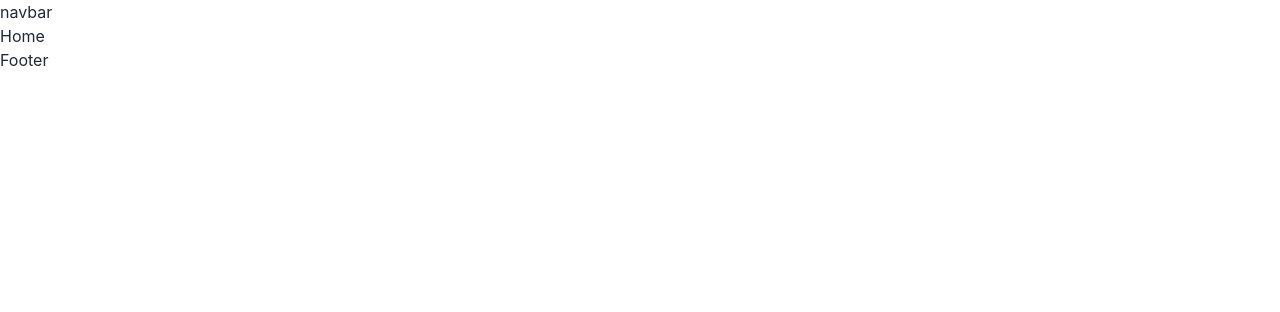
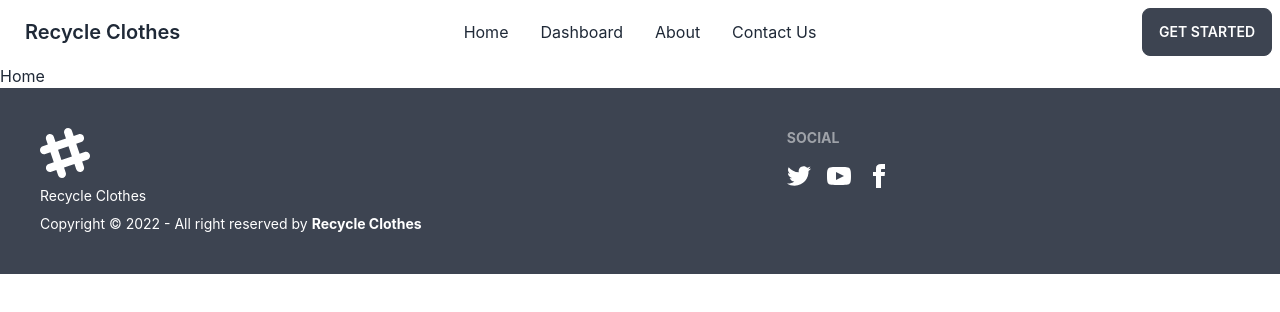
Before and after one commit to MMamunurRashid/Used-Product-Resale, a React (Create React App) app: page / in a window 1280 px wide. Shown: the top 312 px of the page. Built offline with nearby package versions, Linux system fonts and the light colour scheme.

Commit message:
router setup and navbar and footer

```diff
--- a/public/index.html
+++ b/public/index.html
@@ -1,5 +1,5 @@
 <!DOCTYPE html>
-<html lang="en">
+<html data-theme="light" lang="en">
 
 <head>
   <meta charset="utf-8" />
--- a/src/App.js
+++ b/src/App.js
@@ -1,11 +1,10 @@
-import logo from "./logo.svg";
-import "./App.css";
-import Home from "./Pages/Home/Home/Home";
+import { RouterProvider } from "react-router-dom";
+import router from "./Routes/Routes/Routes";
 
 function App() {
   return (
-    <div className="">
-      <Home></Home>
+    <div className="max-w-[1440px] mx-auto">
+      <RouterProvider router={router}></RouterProvider>
     </div>
   );
 }
--- /dev/null
+++ b/src/Layout/Main.js
@@ -0,0 +1,16 @@
+import React from "react";
+import { Outlet } from "react-router-dom";
+import Footer from "../Pages/Shared/Footer/Footer";
+import Navbar from "../Pages/Shared/Navbar/Navbar";
+
+const Main = () => {
+  return (
+    <div>
+      <Navbar></Navbar>
+      <Outlet></Outlet>
+      <Footer></Footer>
+    </div>
+  );
+};
+
+export default Main;
--- a/src/Pages/Home/Home/Home.js
+++ b/src/Pages/Home/Home/Home.js
@@ -1,15 +1,11 @@
 import React from "react";
 import useTitle from "../../../hooks/useTitle";
-import Navbar from "../../Shared/Navbar/Navbar";
-import Footer from "../../Shared/Footer/Footer";
 
 const Home = () => {
   useTitle("Home");
   return (
     <div>
-      <Navbar></Navbar>
       <h1>Home</h1>
-      <Footer></Footer>
     </div>
   );
 };
--- a/src/Pages/Shared/Footer/Footer.js
+++ b/src/Pages/Shared/Footer/Footer.js
@@ -1,7 +1,69 @@
 import React from "react";
+import { Link } from "react-router-dom";
 
 const Footer = () => {
-  return <div>Footer</div>;
+  return (
+    <div>
+      <footer className="footer p-10 bg-neutral text-neutral-content">
+        <div>
+          <svg
+            width="50"
+            height="50"
+            viewBox="0 0 24 24"
+            xmlns="http://www.w3.org/2000/svg"
+            fillRule="evenodd"
+            clipRule="evenodd"
+            className="fill-current"
+          >
+            <path d="M22.672 15.226l-2.432.811.841 2.515c.33 1.019-.209 2.127-1.23 2.456-1.15.325-2.148-.321-2.463-1.226l-.84-2.518-5.013 1.677.84 2.517c.391 1.203-.434 2.542-1.831 2.542-.88 0-1.601-.564-1.86-1.314l-.842-2.516-2.431.809c-1.135.328-2.145-.317-2.463-1.229-.329-1.018.211-2.127 1.231-2.456l2.432-.809-1.621-4.823-2.432.808c-1.355.384-2.558-.59-2.558-1.839 0-.817.509-1.582 1.327-1.846l2.433-.809-.842-2.515c-.33-1.02.211-2.129 1.232-2.458 1.02-.329 2.13.209 2.461 1.229l.842 2.515 5.011-1.677-.839-2.517c-.403-1.238.484-2.553 1.843-2.553.819 0 1.585.509 1.85 1.326l.841 2.517 2.431-.81c1.02-.33 2.131.211 2.461 1.229.332 1.018-.21 2.126-1.23 2.456l-2.433.809 1.622 4.823 2.433-.809c1.242-.401 2.557.484 2.557 1.838 0 .819-.51 1.583-1.328 1.847m-8.992-6.428l-5.01 1.675 1.619 4.828 5.011-1.674-1.62-4.829z"></path>
+          </svg>
+          <p>Recycle Clothes</p>
+          <p>
+            Copyright © 2022 - All right reserved by{" "}
+            <strong>Recycle Clothes</strong>
+          </p>
+        </div>
+        <div>
+          <span className="footer-title">Social</span>
+          <div className="grid grid-flow-col gap-4">
+            <Link>
+              <svg
+                xmlns="http://www.w3.org/2000/svg"
+                width="24"
+                height="24"
+                viewBox="0 0 24 24"
+                className="fill-current"
+              >
+                <path d="M24 4.557c-.883.392-1.832.656-2.828.775 1.017-.609 1.798-1.574 2.165-2.724-.951.564-2.005.974-3.127 1.195-.897-.957-2.178-1.555-3.594-1.555-3.179 0-5.515 2.966-4.797 6.045-4.091-.205-7.719-2.165-10.148-5.144-1.29 2.213-.669 5.108 1.523 6.574-.806-.026-1.566-.247-2.229-.616-.054 2.281 1.581 4.415 3.949 4.89-.693.188-1.452.232-2.224.084.626 1.956 2.444 3.379 4.6 3.419-2.07 1.623-4.678 2.348-7.29 2.04 2.179 1.397 4.768 2.212 7.548 2.212 9.142 0 14.307-7.721 13.995-14.646.962-.695 1.797-1.562 2.457-2.549z"></path>
+              </svg>
+            </Link>
+            <Link>
+              <svg
+                xmlns="http://www.w3.org/2000/svg"
+                width="24"
+                height="24"
+                viewBox="0 0 24 24"
+                className="fill-current"
+              >
+                <path d="M19.615 3.184c-3.604-.246-11.631-.245-15.23 0-3.897.266-4.356 2.62-4.385 8.816.029 6.185.484 8.549 4.385 8.816 3.6.245 11.626.246 15.23 0 3.897-.266 4.356-2.62 4.385-8.816-.029-6.185-.484-8.549-4.385-8.816zm-10.615 12.816v-8l8 3.993-8 4.007z"></path>
+              </svg>
+            </Link>
+            <Link>
+              <svg
+                xmlns="http://www.w3.org/2000/svg"
+                width="24"
+                height="24"
+                viewBox="0 0 24 24"
+                className="fill-current"
+              >
+                <path d="M9 8h-3v4h3v12h5v-12h3.642l.358-4h-4v-1.667c0-.955.192-1.333 1.115-1.333h2.885v-5h-3.808c-3.596 0-5.192 1.583-5.192 4.615v3.385z"></path>
+              </svg>
+            </Link>
+          </div>
+        </div>
+      </footer>
+    </div>
+  );
 };
 
 export default Footer;
--- a/src/Pages/Shared/Navbar/Navbar.js
+++ b/src/Pages/Shared/Navbar/Navbar.js
@@ -1,7 +1,64 @@
 import React from "react";
+import { Link } from "react-router-dom";
 
 const Navbar = () => {
-  return <div>navbar</div>;
+  const menuItem = (
+    <>
+      <li>
+        <Link to="/">Home</Link>
+      </li>
+      <li>
+        <Link to="/dashboard">Dashboard</Link>
+      </li>
+      <li>
+        <Link to="/about">About</Link>
+      </li>
+      <li>
+        <Link to="/contact-us">Contact Us</Link>
+      </li>
+    </>
+  );
+  return (
+    <div>
+      <div className="navbar bg-base-100">
+        <div className="navbar-start">
+          <div className="dropdown">
+            <label tabIndex={0} className="btn btn-ghost lg:hidden">
+              <svg
+                xmlns="http://www.w3.org/2000/svg"
+                className="h-5 w-5"
+                fill="none"
+                viewBox="0 0 24 24"
+                stroke="currentColor"
+              >
+                <path
+                  strokeLinecap="round"
+                  strokeLinejoin="round"
+                  strokeWidth="2"
+                  d="M4 6h16M4 12h8m-8 6h16"
+                />
+              </svg>
+            </label>
+            <ul
+              tabIndex={1}
+              className="menu menu-compact dropdown-content mt-3 p-2 shadow bg-base-100 rounded-box w-52"
+            >
+              {menuItem}
+            </ul>
+          </div>
+          <Link to="/" className="btn btn-ghost normal-case text-xl">
+            Recycle Clothes
+          </Link>
+        </div>
+        <div className="navbar-center hidden lg:flex ">
+          <ul className="menu menu-horizontal p-0 ">{menuItem}</ul>
+        </div>
+        <div className="navbar-end">
+          <Link className="btn">Get started</Link>
+        </div>
+      </div>
+    </div>
+  );
 };
 
 export default Navbar;
```
Also changed, not shown: src/Routes/Routes/Routes.js (+22 -0 lines).
